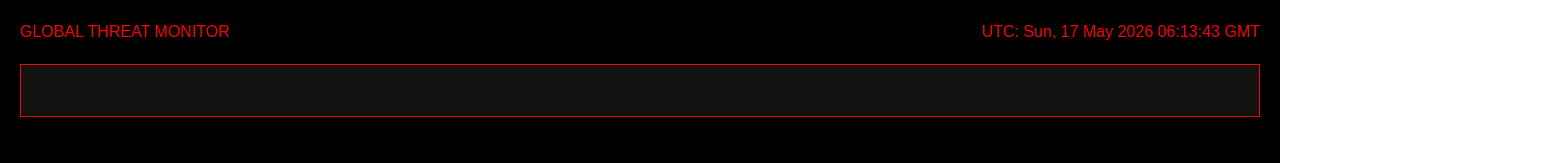
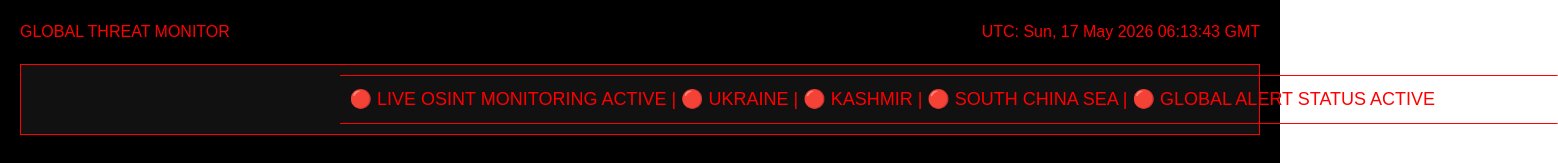
Before and after one commit to Osintdigest1/osint-digest, a Next.js app: page / in a window 1280 px wide. Shown: the top 163 px of the page, 1558 px wide, since content can reach past the window. Built offline with nearby package versions, Linux system fonts and the light colour scheme; no server answers; the database is empty.

Commit message:
fixed ticker

```diff
--- a/app/globals.css
+++ b/app/globals.css
@@ -277,3 +277,24 @@ body {
     opacity: 0.7;
   }
 }
+.ticker {
+  width: 100%;
+  overflow: hidden;
+  white-space: nowrap;
+  color: red;
+  font-size: 18px;
+  padding: 10px;
+  border-top: 1px solid red;
+  border-bottom: 1px solid red;
+  animation: tickerMove 15s linear infinite;
+}
+
+@keyframes tickerMove {
+  0% {
+    transform: translateX(100%);
+  }
+
+  100% {
+    transform: translateX(-100%);
+  }
+}
--- a/app/page.tsx
+++ b/app/page.tsx
@@ -257,12 +257,12 @@ export default function Home() {
           marginBottom: "20px",
         }}
       >
-        <marquee scrollamount={8}>
+        <div className="ticker">
           🔴 LIVE OSINT MONITORING ACTIVE
           | 🔴 UKRAINE | 🔴 KASHMIR |
           🔴 SOUTH CHINA SEA |
           🔴 GLOBAL ALERT STATUS ACTIVE
-        </marquee>
+        </div>
       </div>
 
       {/* TITLE */}
```
